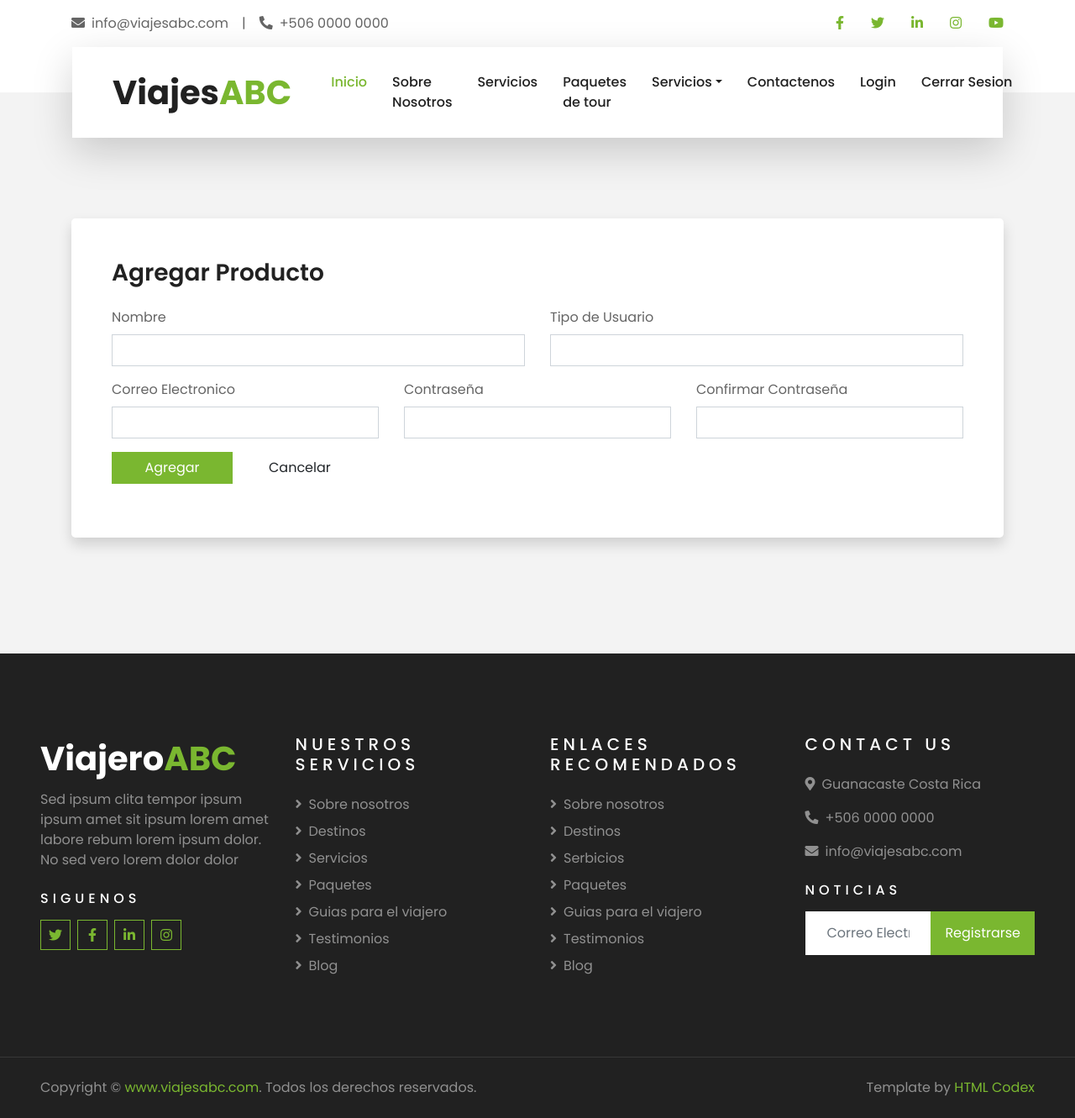
After one commit to Tebxn/ViajesABC, a PHP site: page /xe/Views/AgregarUsuario.php in a window 1280 px wide. The commit adds this page. Shown: the whole page at 84% size. Run offline with PHP 8.4, Linux system fonts and the light colour scheme; some libraries are stand-ins or nearby versions.

Commit message:
se insertan usuarios

```diff
--- a/Controllers/UsuariosController.php
+++ b/Controllers/UsuariosController.php
@@ -9,9 +9,9 @@ $usuarios = ConsultarUsuariosModel();
 foreach ($usuarios as $usuario){
     echo '<tr>';
         echo '<td>' . $usuario['EMAIL'] . '</td>';
+        echo '<td>' . $usuario['NOMBRE'] . '</td>';
         echo '<td>' . $usuario['ESTADO'] . '</td>';
         echo '<td>' . $usuario['TIPO_USUARIO'] . '</td>';
-        echo '<td>' . $usuario['NOMBRE'] . '</td>';
         echo "<td><a href='../Views/actualizarProducto.php?q=" . $usuario['USUARIO_ID'] . "'>Actualizar</a> |
              <a href='' data-toggle='modal' data-target='#miModal' data-id=" . $usuario['USUARIO_ID'] . ">Inhabilitar</a>
              </td>";
@@ -19,4 +19,17 @@ foreach ($usuarios as $usuario){
     }
 }
 
+
+if(isset($_POST["btnAgregarUsuario"]))
+{
+    $email = $_POST['email'];
+    $contrasena = $_POST['contrasena'];
+    $nombre = $_POST['nombre'];
+    $tipoUsuario = $_POST['tipo_usuario'];
+
+    $respuesta = CrearUsuarioModel($email, $contrasena, $nombre, $tipoUsuario);
+
+    header("Location: ../Views/Usuarios.php");
+
+}
 ?>
--- a/Models/UsuariosModel.php
+++ b/Models/UsuariosModel.php
@@ -21,4 +21,25 @@ function ConsultarUsuariosModel() {
 
 }
 
+function CrearUsuarioModel($email, $contrasena, $nombre, $tipoUsuario) {
+    // Se establece la conexión a la base de datos
+    $conn = conectar();
+
+    // Se prepara la llamada al procedimiento almacenado
+    $stmt = oci_parse($conn, 'BEGIN INSERTAR_USUARIO(:pe_email, :pe_contrasena, :p_nombre, :p_tipo_usuario); END;');
+
+    // Se definen los parámetros de entrada y salida
+    oci_bind_by_name($stmt, ':pe_email', $email, 70);
+    oci_bind_by_name($stmt, ':pe_contrasena', $contrasena, 30);
+    oci_bind_by_name($stmt, ':p_nombre', $nombre, 255);
+    oci_bind_by_name($stmt, ':p_tipo_usuario', $tipoUsuario, 1);
+
+    // Se ejecuta el procedimiento almacenado
+    oci_execute($stmt);
+
+    // Se liberan los recursos
+    oci_free_statement($stmt);
+    oci_close($conn);
+}
+
 ?>
--- /dev/null
+++ b/Views/AgregarUsuario.php
@@ -0,0 +1,138 @@
+<?php
+    include_once 'Layout.php';
+    include_once '../Controllers/UsuariosController.php';
+?>
+
+<!DOCTYPE html>
+<html lang="en">
+
+<head>
+    <meta charset="utf-8">
+    <title>Viajes ABC</title>
+    <meta content="width=device-width, initial-scale=1.0" name="viewport">
+    <meta content="Viajes ABC" name="keywords">
+    <meta content="Viajes ABC" name="description">
+
+    <!-- Favicon -->
+    <link href="img/favicon.ico" rel="icon">
+
+    <!-- Google Web Fonts -->
+    <link rel="preconnect" href="https://fonts.gstatic.com">
+    <link href="https://fonts.googleapis.com/css2?family=Poppins:wght@400;500;600;700&display=swap" rel="stylesheet">
+
+    <!-- Font Awesome -->
+    <link href="https://cdnjs.cloudflare.com/ajax/libs/font-awesome/5.10.0/css/all.min.css" rel="stylesheet">
+
+    <!-- Libraries Stylesheet -->
+    <link href="lib/owlcarousel/assets/owl.carousel.min.css" rel="stylesheet">
+    <link href="lib/tempusdominus/css/tempusdominus-bootstrap-4.min.css" rel="stylesheet" />
+
+    <!-- Customized Bootstrap Stylesheet -->
+    <link href="css/style.css" rel="stylesheet">
+</head>
+
+<body>
+
+    <?php
+        mostrarNavbar();
+    ?>
+
+<div class="">
+    <section class="content-header">
+      <div class="container-fluid">
+      <section class="py-5 my-5">
+        <div class="container">
+      <div class="bg-white shadow rounded-lg d-block d-sm-flex">
+                <div class="tab-content p-5 p-md-5" id="v-pills-tabContent">
+                    <div class="tab-pane fade show active" id="account" role="tabpanel" aria-labelledby="account-tab">
+                        <h3 class="mb-4">Agregar Producto</h3>
+                        <form action="" method="post">
+
+                        <div class="row">
+                                <div class="col-md-6">
+                                    <div class="form-group">
+                                        <label>Nombre</label>
+                                        <input type="text" class="form-control" value="" id="nombre"
+                                            name="nombre" required>
+                                    </div>
+                                </div>
+                                <div class="col-md-6">
+                                    <div class="form-group">
+                                        <label>Tipo de Usuario</label>
+                                        <input type="number" class="form-control" value="" id="tipo_usuario"
+                                            name="tipo_usuario" required>
+                                    </div>
+                                </div>
+                            </div>
+
+                            <div class="row">
+                                <div class="col-md-4">
+                                    <div class="form-group">
+                                        <label>Correo Electronico</label>
+                                        <input type="text" class="form-control" value="" id="email"
+                                            name="email" required>
+                                    </div>
+                                </div>
+                                <div class="col-md-4">
+                                    <div class="form-group">
+                                        <label>Contraseña</label>
+                                        <input type="password" class="form-control" value="" id="contrasena"
+                                            name="contrasena" required>
+                                    </div>
+                                </div>
+                                <div class="col-md-4">
+                                    <div class="form-group">
+                                        <label>Confirmar Contraseña</label>
+                                        <input type="password" class="form-control" value="" id="contrasena_confirma"
+                                            name="contrasena_confirma" required>
+                                    </div>
+                                </div>
+                            </div>
+
+
+                    </div>
+                    <div class="row">
+                        <div class="col-md-2">
+                            <div class="form-group">
+                                <input type="submit" class="btn btn-primary btn-block" id="btnAgregarUsuario"
+                                    name="btnAgregarUsuario" value="Agregar" />
+
+                            </div>
+                        </div>
+                        <div class="col-md-2">
+                            <div class="form-group">
+                                <a class="btn btn-light" href="ProductosAdmin.php" role="button">Cancelar</a>
+                            </div>
+                        </div>
+                    </div>
+                    </form>
+                </div>
+            </div>
+
+      </div>
+    </section>
+  </div>
+
+    <?php
+        mostrarFooter();
+    ?>
+
+
+    <!-- JavaScript Libraries -->
+    <script src="https://code.jquery.com/jquery-3.4.1.min.js"></script>
+    <script src="https://stackpath.bootstrapcdn.com/bootstrap/4.4.1/js/bootstrap.bundle.min.js"></script>
+    <script src="lib/easing/easing.min.js"></script>
+    <script src="lib/owlcarousel/owl.carousel.min.js"></script>
+    <script src="lib/tempusdominus/js/moment.min.js"></script>
+    <script src="lib/tempusdominus/js/moment-timezone.min.js"></script>
+    <script src="lib/tempusdominus/js/tempusdominus-bootstrap-4.min.js"></script>
+
+    <!-- Contact Javascript File -->
+    <script src="mail/jqBootstrapValidation.min.js"></script>
+    <script src="mail/contact.js"></script>
+
+    <!-- Template Javascript -->
+    <script src="js/main.js"></script>
+</body>
+
+</html>
--- a/Views/Usuarios.php
+++ b/Views/Usuarios.php
@@ -59,7 +59,7 @@
         </table>
         <div class="row">
             <div class="col-2">
-            <a class="btn btn-primary" href="AgregarProducto.php" role="button">Agregar Usuario</a>
+            <a class="btn btn-primary" href="AgregarUsuario.php" role="button">Agregar Usuario</a>
             </div>
         </div>
 
```
